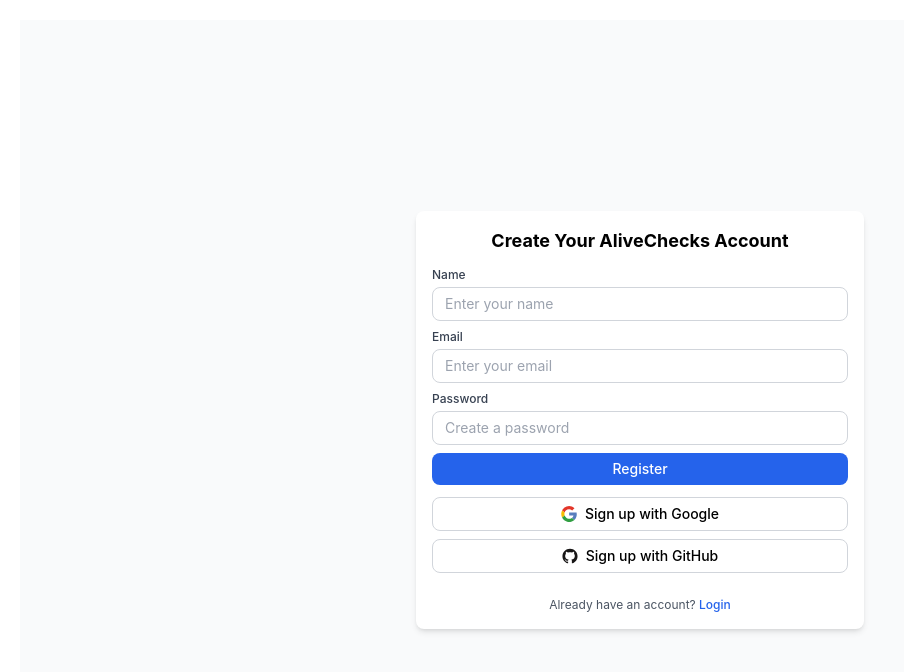
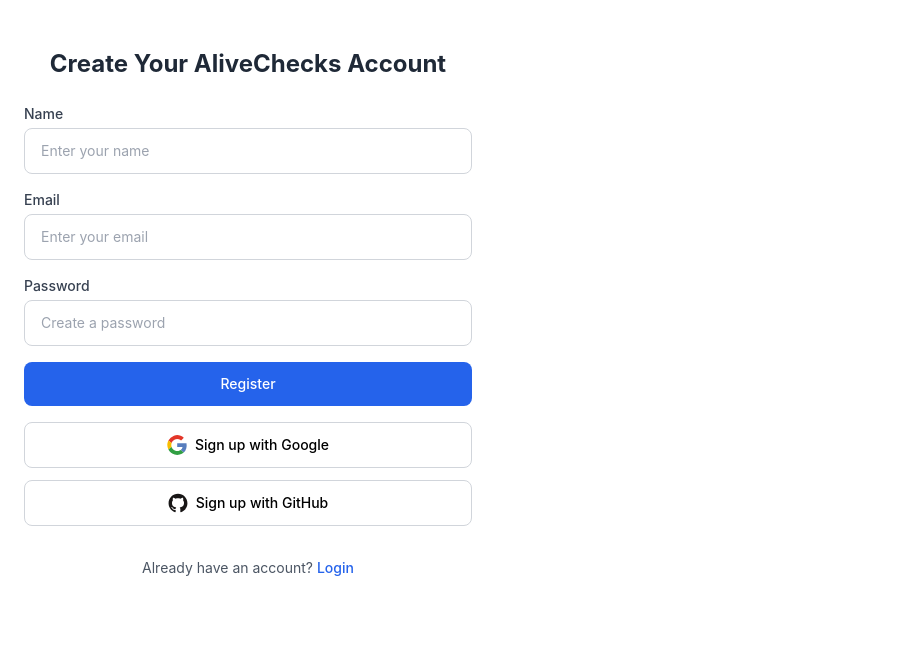
Before and after one commit to Dipec001/uptime-monitor, a React (Vite) app in the folder frontend/: page /register in a window 1280 px wide. Shown: the top 672 px of the page, without its empty margins (0-904 px from the left). Built offline with nearby package versions, Linux system fonts and the light colour scheme; no server answers; the HTML template or start-up script is replaced by a standard one.

Commit message:
`Refactor frontend components: update styles, spacing, and layout`

```diff
--- a/frontend/src/App.jsx
+++ b/frontend/src/App.jsx
@@ -16,7 +16,7 @@
 function App() {
   return (
     <Router>
-      <div style={{ padding: "20px" }}>
+      <div style={{  }}>
         <Routes>
           {/* Public pages */}
           <Route path="/" element={<Home />} />
--- a/frontend/src/pages/Login.jsx
+++ b/frontend/src/pages/Login.jsx
@@ -1,6 +1,6 @@
 // src/Login.jsx
 import React, { useState } from "react";
-import { login, socialAuth } from "../services/api.js";
+import { login, socialAuth } from "../services/Api";
 import { useNavigate } from "react-router-dom";
 import { loginWithGoogle, loginWithGithub } from '../utils/oauth';
 import googleIcon from '../assets/Google.svg';
@@ -76,10 +76,10 @@
   };
 
   return (
-    <div className="h-screen bg-gray-50 flex items-center justify-center p-4">
-      <div className="w-full max-w-md bg-white rounded-lg shadow-none md:shadow-md p-4">
-        <h2 className="mb-3 text-center font-bold text-lg text-gray-800">
-          <span className="text-blue-600">Welcome</span> Back!
+    <div className="min-h-screen bg-white p-6">
+      <div className="w-full max-w-md">
+        <h2 className="mb-6 mt-6 text-center font-bold text-2xl text-gray-800">
+          <span className="text-blue-600">Welcome</span> back!
         </h2>
 
         {error && (
@@ -88,9 +88,9 @@
           </div>
         )}
 
-        <form onSubmit={handleSubmit} className="space-y-2">
+        <form onSubmit={handleSubmit} className="space-y-4">
           <div>
-            <label className="block text-xs font-medium text-gray-700 mb-1">
+            <label className="block text-sm font-medium text-gray-700 mb-1">
               Email
             </label>
             <input
@@ -98,14 +98,14 @@
               value={email}
               onChange={(e) => setEmail(e.target.value)}
               placeholder="Enter your email"
-              className="w-full px-3 py-1.5 text-sm border border-gray-300 rounded-lg focus:ring-2 focus:ring-blue-500 focus:border-transparent"
+              className="w-full px-4 py-3 text-sm border border-gray-300 rounded-lg focus:ring-2 focus:ring-blue-500 focus:border-transparent"
               required
               disabled={loading}
             />
           </div>
 
           <div>
-            <label className="block text-xs font-medium text-gray-700 mb-1">
+            <label className="block text-sm font-medium text-gray-700 mb-1">
               Password
             </label>
             <input
@@ -113,66 +113,62 @@
               value={password}
               onChange={(e) => setPassword(e.target.value)}
               placeholder="********"
-              className="w-full px-3 py-1.5 text-sm border border-gray-300 rounded-lg focus:ring-2 focus:ring-blue-500 focus:border-transparent"
+              className="w-full px-4 py-3 text-sm border border-gray-300 rounded-lg focus:ring-2 focus:ring-blue-500 focus:border-transparent"
               required
               disabled={loading}
             />
           </div>
 
+          {/* Remember Me + Forgot Password Row */}
+          <div className="flex items-center justify-between text-xs text-gray-600">
+            <label className="flex items-center gap-2 cursor-pointer select-none">
+              <input
+                type="checkbox"
+                checked={rememberMe}
+                onChange={(e) => setRememberMe(e.target.checked)}
+                className="w-4 h-4 accent-gray-600 rounded-sm"
+                disabled={loading}
+              />
+              <span>Remember me</span>
+            </label>
+
+
+            <a  href="/forgot-password"
+              className="text-blue-600 hover:underline font-medium"
+            >
+              Forgot Password?
+            </a>
+          </div>
+
           <button
             type="submit"
-            className="w-full bg-blue-600 text-white py-1.5 px-4 rounded-lg hover:bg-blue-700 font-medium transition text-sm mt-3 disabled:bg-blue-400 disabled:cursor-not-allowed"
+            className="w-full bg-blue-600 text-white py-3 px-4 rounded-lg hover:bg-blue-700 font-medium transition text-sm disabled:bg-blue-400 disabled:cursor-not-allowed"
             disabled={loading}
           >
             {loading ? 'Signing in...' : 'Sign In'}
           </button>
         </form>
 
-        {/* Remember Me + Forgot Password Row */}
-        <div className="flex items-center justify-between mt-3 text-xs text-gray-600">
-
-          {/* Remember Me */}
-          <label className="flex items-center gap-2 cursor-pointer select-none">
-            <input
-              type="checkbox"
-              checked={rememberMe}
-              onChange={(e) => setRememberMe(e.target.checked)}
-              className="w-3 h-3 accent-gray-600 rounded-sm"
-              disabled={loading}
-            />
-            <span>Remember me</span>
-          </label>
-
-          {/* Forgot Password */}
-          <a
-            href="/forgot-password"
-            className="text-blue-600 hover:underline font-medium"
-          >
-            Forgot Password?
-          </a>
-        </div>
-
-
-        <div className="mt-3 space-y-2">
+        <div className="mt-4 space-y-3">
           <button
             onClick={handleGoogleLogin}
-            className="w-full border border-gray-300 py-1.5 px-4 rounded-lg hover:bg-gray-50 font-medium transition text-sm flex items-center justify-center gap-2 disabled:bg-gray-100 disabled:cursor-not-allowed"
+            className="w-full border border-gray-300 py-3 px-4 rounded-lg hover:bg-gray-50 font-medium transition text-sm flex items-center justify-center gap-2 disabled:bg-gray-100 disabled:cursor-not-allowed"
             disabled={loading}
           >
-            <img src={googleIcon} alt="Google" className="w-4 h-4" />
+            <img src={googleIcon} alt="Google" className="w-5 h-5" />
             Sign in with Google
           </button>
           <button
             onClick={handleGithubLogin}
-            className="w-full border border-gray-300 py-1.5 px-4 rounded-lg hover:bg-gray-50 font-medium transition text-sm flex items-center justify-center gap-2 disabled:bg-gray-100 disabled:cursor-not-allowed"
+            className="w-full border border-gray-300 py-3 px-4 rounded-lg hover:bg-gray-50 font-medium transition text-sm flex items-center justify-center gap-2 disabled:bg-gray-100 disabled:cursor-not-allowed"
             disabled={loading}
           >
-            <img src={githubIcon} alt="GitHub" className="w-4 h-4" />
+            <img src={githubIcon} alt="GitHub" className="w-5 h-5" />
             Sign in with GitHub
           </button>
         </div>
 
-        <p className="text-xs text-center text-gray-600 mt-6">
+        <p className="text-sm text-center text-gray-600 mt-8">
           No account yet?{" "}
           <a href="/register" className="text-blue-600 hover:underline font-medium">
             Register
--- a/frontend/src/pages/Register.jsx
+++ b/frontend/src/pages/Register.jsx
@@ -1,6 +1,6 @@
 // src/Register.jsx
 import React, { useState } from "react";
-import { register, socialAuth } from "../services/api.js";
+import { register, socialAuth } from "../services/Api";
 import { useNavigate } from "react-router-dom";
 import { loginWithGoogle, loginWithGithub } from '../utils/oauth';
 import googleIcon from "../assets/Google.svg";
@@ -76,9 +76,9 @@
   };
 
   return (
-    <div className="h-screen bg-gray-50 flex items-center justify-center p-4">
-      <div className="w-full max-w-md bg-white rounded-lg shadow-none md:shadow-md p-4">
-        <h2 className="mb-3 text-center font-bold text-lg">
+    <div className="min-h-screen bg-white p-6">
+      <div className="w-full max-w-md">
+        <h2 className="mb-6 mt-6 text-center font-bold text-2xl text-gray-800">
           <span className="block md:inline">Create Your</span>{" "}
           <span>AliveChecks Account</span>
         </h2>
@@ -89,9 +89,9 @@
           </div>
         )}
 
-        <form onSubmit={handleSubmit} className="space-y-2">
+        <form onSubmit={handleSubmit} className="space-y-4">
           <div>
-            <label className="block text-xs font-medium text-gray-700 mb-1">
+            <label className="block text-sm font-medium text-gray-700 mb-1">
               Name
             </label>
             <input
@@ -99,14 +99,14 @@
               value={fullName}
               onChange={(e) => setFullName(e.target.value)}
               placeholder="Enter your name"
-              className="w-full px-3 py-1.5 text-sm border border-gray-300 rounded-lg focus:ring-2 focus:ring-blue-500 focus:border-transparent"
+              className="w-full px-4 py-3 text-sm border border-gray-300 rounded-lg focus:ring-2 focus:ring-blue-500 focus:border-transparent"
               required
               disabled={loading}
             />
           </div>
 
           <div>
-            <label className="block text-xs font-medium text-gray-700 mb-1">
+            <label className="block text-sm font-medium text-gray-700 mb-1">
               Email
             </label>
             <input
@@ -114,14 +114,14 @@
               value={email}
               onChange={(e) => setEmail(e.target.value)}
               placeholder="Enter your email"
-              className="w-full px-3 py-1.5 text-sm border border-gray-300 rounded-lg focus:ring-2 focus:ring-blue-500 focus:border-transparent"
+              className="w-full px-4 py-3 text-sm border border-gray-300 rounded-lg focus:ring-2 focus:ring-blue-500 focus:border-transparent"
               required
               disabled={loading}
             />
           </div>
 
           <div>
-            <label className="block text-xs font-medium text-gray-700 mb-1">
+            <label className="block text-sm font-medium text-gray-700 mb-1">
               Password
             </label>
             <input
@@ -129,7 +129,7 @@
               value={password}
               onChange={(e) => setPassword(e.target.value)}
               placeholder="Create a password"
-              className="w-full px-3 py-1.5 text-sm border border-gray-300 rounded-lg focus:ring-2 focus:ring-blue-500 focus:border-transparent"
+              className="w-full px-4 py-3 text-sm border border-gray-300 rounded-lg focus:ring-2 focus:ring-blue-500 focus:border-transparent"
               required
               disabled={loading}
             />
@@ -137,35 +137,34 @@
 
           <button
             type="submit"
-            className="w-full bg-blue-600 text-white py-1.5 px-4 rounded-lg hover:bg-blue-700 font-medium transition text-sm mt-3 disabled:bg-blue-400 disabled:cursor-not-allowed"
+            className="w-full bg-blue-600 text-white py-3 px-4 rounded-lg hover:bg-blue-700 font-medium transition text-sm disabled:bg-blue-400 disabled:cursor-not-allowed"
             disabled={loading}
           >
             {loading ? 'Creating account...' : 'Register'}
           </button>
         </form>
 
-        <div className="mt-3 space-y-2">
+        <div className="mt-4 space-y-3">
           <button
             onClick={handleGoogleSignup}
-            className="w-full border border-gray-300 py-1.5 px-4 rounded-lg hover:bg-gray-50 font-medium transition text-sm flex items-center justify-center gap-2 disabled:bg-gray-100 disabled:cursor-not-allowed"
+            className="w-full border border-gray-300 py-3 px-4 rounded-lg hover:bg-gray-50 font-medium transition text-sm flex items-center justify-center gap-2 disabled:bg-gray-100 disabled:cursor-not-allowed"
             disabled={loading}
           >
-            <img src={googleIcon} alt="Google" className="w-4 h-4" />
+            <img src={googleIcon} alt="Google" className="w-5 h-5" />
             Sign up with Google
           </button>
           <button
             onClick={handleGithubSignup}
-            className="w-full border border-gray-300 py-1.5 px-4 rounded-lg hover:bg-gray-50 font-medium transition text-sm flex items-center justify-center gap-2 disabled:bg-gray-100 disabled:cursor-not-allowed"
+            className="w-full border border-gray-300 py-3 px-4 rounded-lg hover:bg-gray-50 font-medium transition text-sm flex items-center justify-center gap-2 disabled:bg-gray-100 disabled:cursor-not-allowed"
             disabled={loading}
           >
-            <img src={githubIcon} alt="GitHub" className="w-4 h-4" />
+            <img src={githubIcon} alt="GitHub" className="w-5 h-5" />
             Sign up with GitHub
           </button>
         </div>
 
-        <p className="mt-6 text-center text-xs text-gray-600">
+        <p className="mt-8 text-center text-sm text-gray-600">
           Already have an account?{" "}
-
           <a href="/login"
             className="text-blue-600 hover:underline font-medium">
             Login
```
